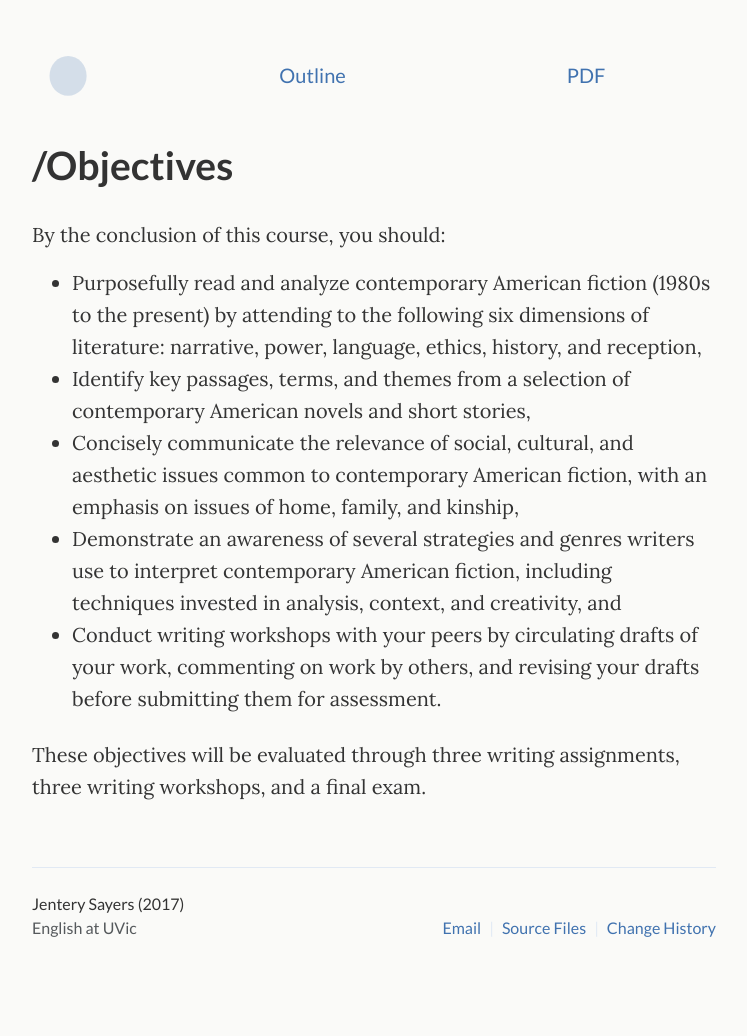
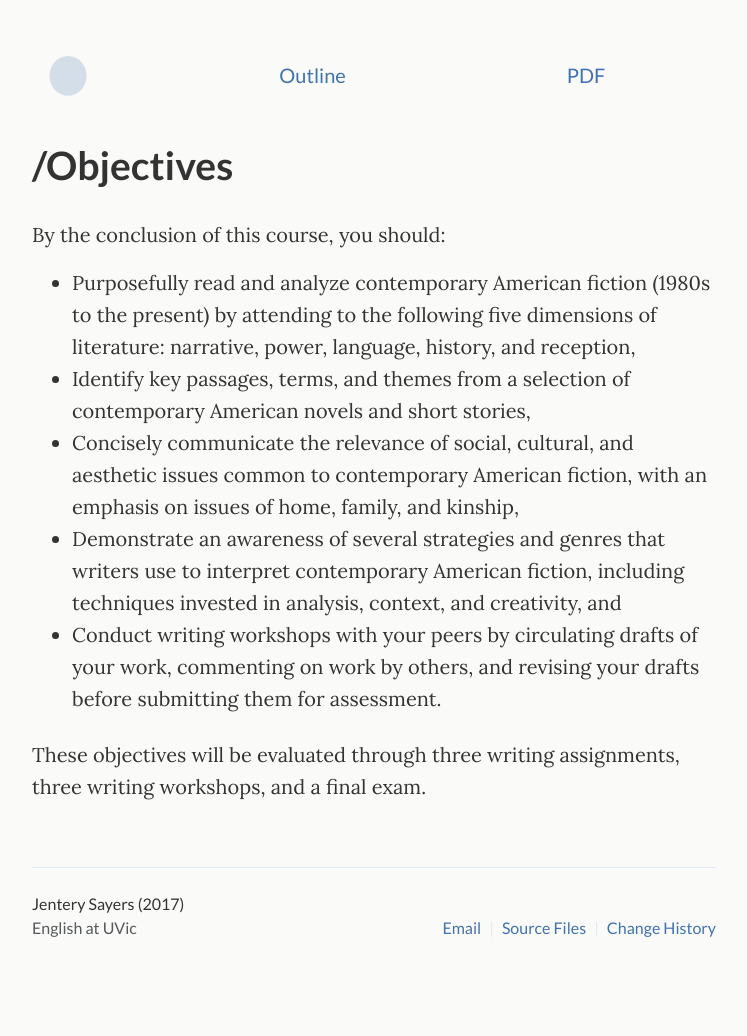
Before and after one commit to jentery/429c, a Jekyll site: the page built from _pages/aims.md, in a window 1280 px wide. Shown: the whole page, without its empty margins (266-1013 px from the left). Built offline with Jekyll 4.4.1, drawn with Linux system fonts in a browser that asks for light colours.

Commit message:
Update aims.md

```diff
--- a/_pages/aims.md
+++ b/_pages/aims.md
@@ -7,10 +7,10 @@ subtitle: /Objectives
 
 By the conclusion of this course, you should:
 
-* Purposefully read and analyze contemporary American fiction (1980s to the present) by attending to the following six dimensions of literature: narrative, power, language, ethics, history, and reception,
+* Purposefully read and analyze contemporary American fiction (1980s to the present) by attending to the following five dimensions of literature: narrative, power, language, history, and reception,
 * Identify key passages, terms, and themes from a selection of contemporary American novels and short stories,
 * Concisely communicate the relevance of social, cultural, and aesthetic issues common to contemporary American fiction, with an emphasis on issues of home, family, and kinship,
-* Demonstrate an awareness of several strategies and genres writers use to interpret contemporary American fiction, including techniques invested in analysis, context, and creativity, and
+* Demonstrate an awareness of several strategies and genres that writers use to interpret contemporary American fiction, including techniques invested in analysis, context, and creativity, and
 * Conduct writing workshops with your peers by circulating drafts of your work, commenting on work by others, and revising your drafts before submitting them for assessment.
 
 These objectives will be evaluated through three writing assignments, three writing workshops, and a final exam.
```
